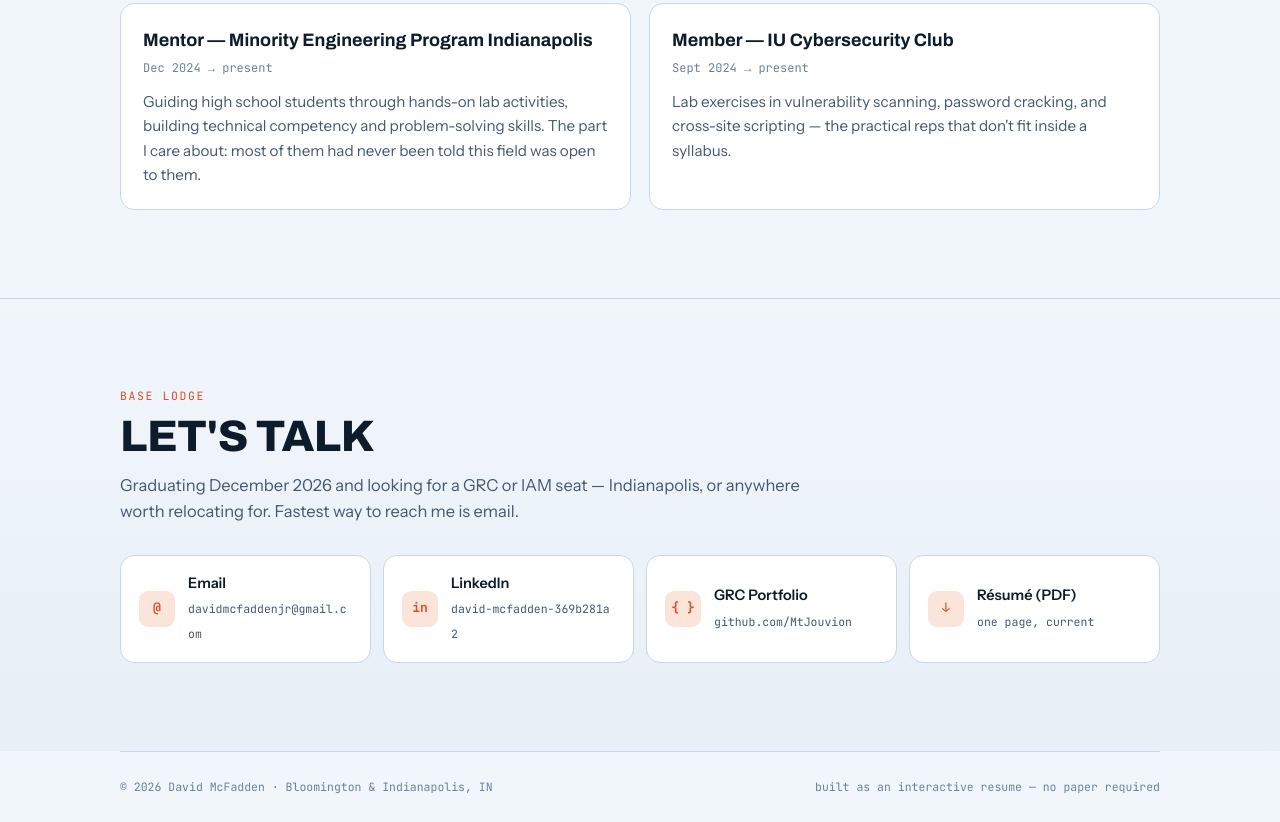
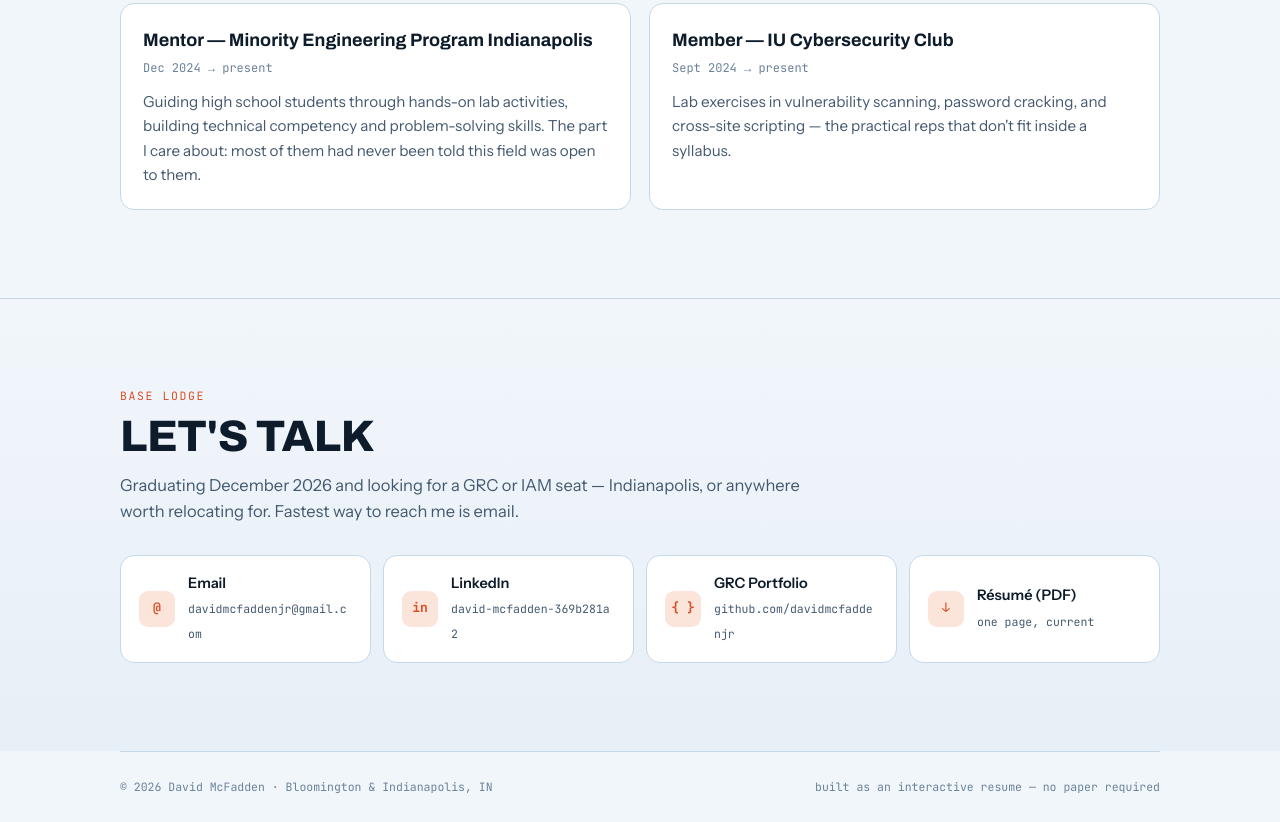
Before and after one commit to davidmcfaddenjr/davidmcfaddenjr.github.io, a plain HTML site: page index.html in a window 1280 px wide. Shown: the part 9206-10028 px from the top of the page. Drawn offline with Linux system fonts and the light colour scheme.

Commit message:
new index

```diff
--- a/index.html
+++ b/index.html
@@ -538,7 +538,7 @@ footer{border-top:1px solid var(--line); padding-block:26px; color:var(--ink-3);
         <div class="proj-body">
           <p>A public repository of governance, risk, and compliance artifacts I'm writing myself: a quantified risk register, a gap analysis against ISO 27001 and NIST CSF, a policy document mapped to both, and a SOC 2 Trust Services Criteria readiness piece — plus scalable templates behind each one.</p>
           <p>Every artifact is clearly marked as a mock engagement, but the scenarios are grounded in work I've actually done: the 24+ platform estate at Lilly and the clinic audit at ByteShield.</p>
-          <p><b>Stack:</b> GitHub, SANS framework, ISO 27001, NIST CSF, SOC 2 TSC. → <a href="https://github.com/MtJouvion/GRC-Portfolio" target="_blank" rel="noopener">github.com/MtJouvion/GRC-Portfolio</a></p>
+          <p><b>Stack:</b> GitHub, SANS framework, ISO 27001, NIST CSF, SOC 2 TSC. → <a href="https://github.com/davidmcfaddenjr/GRC-Portfolio" target="_blank" rel="noopener">github.com/davidmcfaddenjr/GRC-Portfolio</a></p>
         </div>
       </details>
 
@@ -699,9 +699,9 @@ footer{border-top:1px solid var(--line); padding-block:26px; color:var(--ink-3);
         <span class="clink-ico" aria-hidden="true">in</span>
         <span><b>LinkedIn</b><small>david-mcfadden-369b281a2</small></span>
       </a>
-      <a class="clink" href="https://github.com/MtJouvion/GRC-Portfolio" target="_blank" rel="noopener">
+      <a class="clink" href="https://github.com/davidmcfaddenjr/GRC-Portfolio" target="_blank" rel="noopener">
         <span class="clink-ico" aria-hidden="true">{ }</span>
-        <span><b>GRC Portfolio</b><small>github.com/MtJouvion</small></span>
+        <span><b>GRC Portfolio</b><small>github.com/davidmcfaddenjr</small></span>
       </a>
       <a class="clink" id="resumeBtn2" href="David_McFadden_Resume.pdf" download="David_McFadden_Resume.pdf">
         <span class="clink-ico" aria-hidden="true">↓</span>
```
